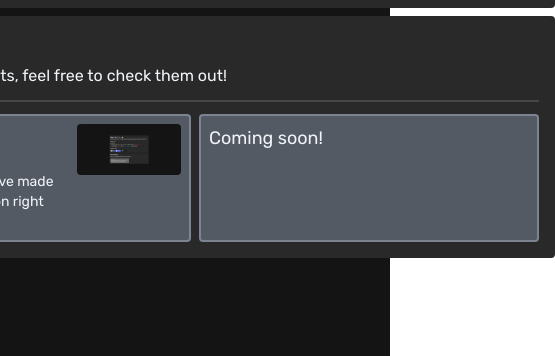
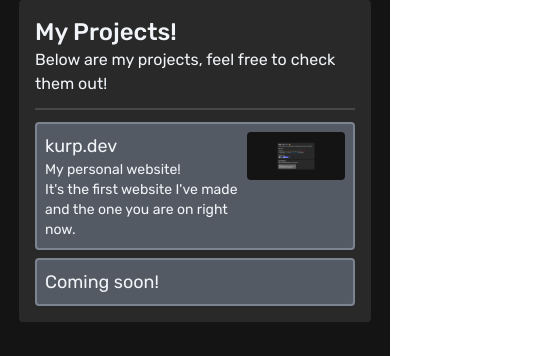
Before and after one commit to Kurpp/website, a Next.js app: page / in a window 390 px wide. Shown: the part 421-777 px from the top of the page, 555 px wide, since content can reach past the window. Built offline with nearby package versions, Linux system fonts and the light colour scheme; no server answers.

Commit message:
feat: mobile support

```diff
--- a/src/app/page.tsx
+++ b/src/app/page.tsx
@@ -60,7 +60,7 @@ export default function Home() {
   return (
     <main className="text-cwhite bg-cblack-100 h-screen">
       <div className="flex justify-center items-center h-full flex-col gap-2">
-        <section className="flex flex-col gap-3 bg-cblack-200 p-4 rounded max-w-[45rem] w-[45rem]">
+        <section className="flex flex-col gap-3 bg-cblack-200 p-4 rounded max-w-[45rem] w-[22rem] md:w-[45rem]">
           {/* Header */}
           <section>
             <h1 className="text-3xl font-medium">
@@ -173,7 +173,7 @@ export default function Home() {
           </section>
         </section>
 
-        <section className="flex flex-col gap-3 bg-cblack-200 p-4 rounded max-w-[45rem] w-[45rem]">
+        <section className="flex flex-col gap-3 bg-cblack-200 p-4 rounded max-w-[45rem] w-[22rem] md:w-[45rem]">
           {/* Header */}
           <section>
             <h1 className="text-2xl font-medium">My Projects!</h1>
@@ -182,7 +182,7 @@ export default function Home() {
 
           <div className="bg-[#474747] h-0.5" />
 
-          <div className="grid grid-cols-2 gap-2">
+          <div className="grid md:grid-cols-2 gap-2">
             <Link
               href="https://github.com/Kurpp/website"
               className="bg-[#545A63] rounded p-2 border-solid border-cgrey border-2"
```
